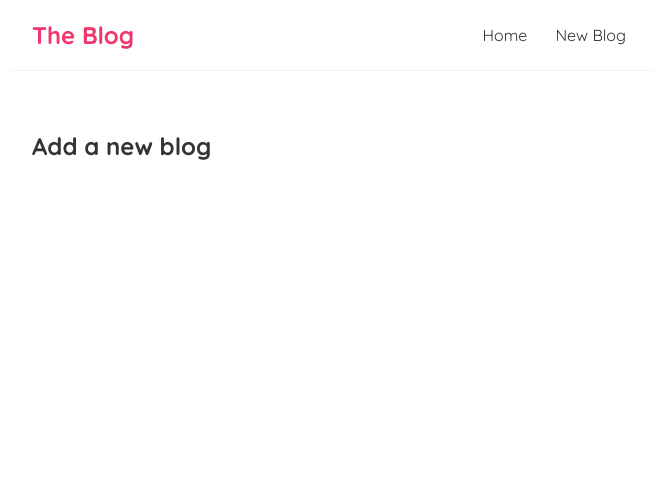
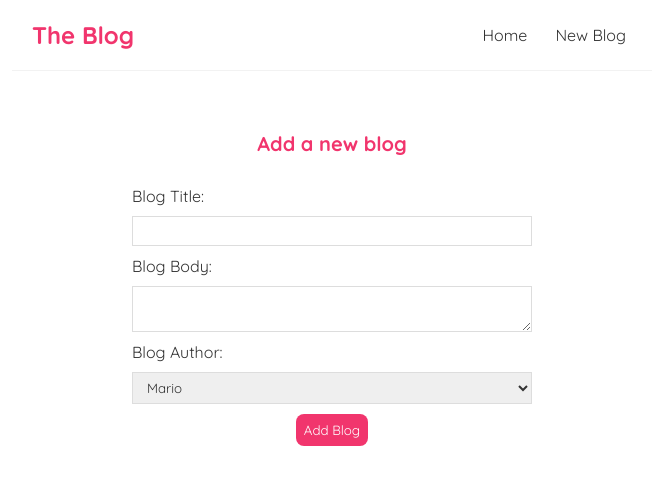
Before and after one commit to rohanmishra004/Blog-ReactJs, a React (Create React App) app: page /create in a window 1280 px wide. Shown: the top 484 px of the page, without its empty margins (308-964 px from the left). Built offline with nearby package versions, Linux system fonts and the light colour scheme.

Commit message:
Create Blog form functionality added

```diff
--- a/data/db.json
+++ b/data/db.json
@@ -1,22 +1,70 @@
 {
-    "blogs":[
+  "blogs": [
     {
-            "title":"My First Blog",
-            "body":"Why do we use it?\n It is a long sentence",
-            "author":"Mario",
-            "id":1
+      "title": "My First Blog",
+      "body": "Why do we use it?\n It is a long sentence",
+      "author": "Mario",
+      "id": 1
     },
     {
-            "title":"My Second Blog",
-            "body":"Why do we use it?\n It is a long sentence",
-            "author":"Luigi",
-            "id":2
+      "title": "My Second Blog",
+      "body": "Why do we use it?\n It is a long sentence",
+      "author": "Luigi",
+      "id": 2
     },
     {
-            "title":"My Third Blog",
-            "body":"Why do we use it?\n It is a long sentence",
-            "author":"Mario",
-            "id":3
+      "title": "My Third Blog",
+      "body": "Why do we use it?\n It is a long sentence",
+      "author": "Mario",
+      "id": 3
+    },
+    {
+      "title": "new Blog",
+      "body": "this is a test blog page",
+      "author": "Mario",
+      "id": 4
+    },
+    {
+      "title": "Fifth Blog",
+      "body": "This is my Fifth Blog",
+      "author": "Mario",
+      "id": 5
+    },
+    {
+      "title": "Fifth Blog",
+      "body": "This is my Fifth Blog",
+      "author": "Mario",
+      "id": 6
+    },
+    {
+      "title": "Fifth Blog",
+      "body": "This is my Fifth Blog",
+      "author": "Mario",
+      "id": 7
+    },
+    {
+      "title": "Fifth Blog",
+      "body": "This is my Fifth Blog",
+      "author": "Mario",
+      "id": 8
+    },
+    {
+      "title": "Fifth Blog",
+      "body": "This is my Fifth Blog",
+      "author": "Mario",
+      "id": 9
+    },
+    {
+      "title": "This Blog",
+      "body": "Test data",
+      "author": "Mario",
+      "id": 10
+    },
+    {
+      "title": "This is new Blog",
+      "body": "hi Blog",
+      "author": "Yoshi",
+      "id": 11
     }
   ]
 }
--- a/src/components/BlogDetails.js
+++ b/src/components/BlogDetails.js
@@ -1,11 +1,22 @@
 import { useParams } from "react-router-dom/cjs/react-router-dom.min";
+import useFetch from "./useFetch";
 
 const BlogDetails = () => {
     const { id } = useParams()
+    const {data:blog, isPending, error} = useFetch("http://localhost:8000/blogs/"+id)
+
 
     return (
         <div className="blog-details">
-            <h2>Blog Details - { id}</h2>
+            {isPending && <div>Loading...</div>}
+            {error && <div>{error}</div>}
+            {blog && (
+                <article>
+                    <h2>{blog.title}</h2>
+                    <p>Written By{blog.author}</p>
+                    <div>{blog.body }</div>
+                </article>
+            )}
         </div>
      );
 }
--- a/src/components/Create.js
+++ b/src/components/Create.js
@@ -1,9 +1,82 @@
-const create = () => {
+import { useState } from "react";
+import { useHistory } from "react-router-dom/cjs/react-router-dom.min";
+
+const Create = () => {
+    const [title, setTitle] = useState('')
+    const [body, setBody] = useState('')
+    const [author, setAuthor] = useState('Mario')
+
+    const [isPending, setPending] = useState(false);
+
+
+    //This is to redirect the user to a previous page
+    const history = useHistory()
+
+    const handleSubmit = (e) => {
+        e.preventDefault();
+        const blog = { title, body, author }
+        // console.log(blog)
+        setPending(true)
+
+        fetch(" http://localhost:8000/blogs", {
+            method: 'POST',
+            headers: { "Content-Type": "application/json" },
+            body:JSON.stringify(blog)
+        }).then(() => {
+            console.log('new blog added')
+            setPending(false)
+            //This can take user back one page , but what we want is to redirect the user
+            // history.go(-1)
+            //Redirecting to home page
+            history.push('/')
+
+        })
+    }
+
     return (
         <div className="create">
             <h2>Add a new blog</h2>
+            <form onSubmit={handleSubmit}>
+                <label>Blog Title:</label>
+                <input
+                    type="text"
+                    required
+                    value={title}
+                    onChange={
+                        (e) => {
+                            setTitle(e.target.value)
+                        }
+                    }
+                />
+
+                <label>Blog Body:</label>
+                <textarea
+                    required
+                    value={body}
+                    onChange={
+                        (e) => {
+                            setBody(e.target.value)
+                        }
+                    }
+                ></textarea>
+
+                <label>Blog Author:</label>
+                <select
+                    value={author}
+                    onChange={
+                        (e) => {
+                            setAuthor(e.target.value)
+                        }
+                    }
+                >
+                    <option value="Mario">Mario</option>
+                    <option value="Yoshi">Yoshi</option>
+                </select>
+                {!isPending && <button>Add Blog</button>}
+                {isPending && <button disabled>Add Blog...</button>}
+            </form>
         </div>
      );
 }
 
-export default create;
+export default Create;
--- a/src/components/useFetch.js
+++ b/src/components/useFetch.js
@@ -22,7 +22,7 @@
                 setError(null)
             }).catch((err) => {
                 if (err.name === 'AbortError') {
-                    console.log('fetch aborted')
+                    // console.log('fetch aborted')
                 } else {
                     setError(err.message)
                     setPending(false)
--- a/src/index.css
+++ b/src/index.css
@@ -57,6 +57,64 @@
   margin-bottom: 8px;
 }
 
-.blog-preview a{
+.blog-preview a {
   text-decoration: none;
 }
+
+/* blog details page */
+.blog-details h2 {
+  font-size: 20px;
+  color: #f1356d;
+  margin-bottom: 10px;
+}
+
+.blog-details div {
+  margin: 20px 0;
+}
+
+.blog-details button {
+  background: #f1356d;
+  color: #fff;
+  border: 0;
+  padding: 8px;
+  border-radius: 8px;
+  cursor: pointer;
+}
+
+/* create new blog form */
+.create {
+  max-width: 400px;
+  margin: 0 auto;
+  text-align: center;
+}
+
+.create label {
+  text-align: left;
+  display: block;
+}
+
+.create h2 {
+  font-size: 20px;
+  color: #f1356d;
+  margin-bottom: 30px;
+}
+
+.create input,
+.create textarea,
+.create select {
+  width: 100%;
+  padding: 6px 10px;
+  margin: 10px 0;
+  border: 1px solid #ddd;
+  box-sizing: border-box;
+  display: block;
+}
+
+.create button {
+  background: #f1356d;
+  color: #fff;
+  border: 0;
+  padding: 8px;
+  border-radius: 8px;
+  cursor: pointer;
+}
```
Lines whose indentation alone changed are shown as unchanged.
